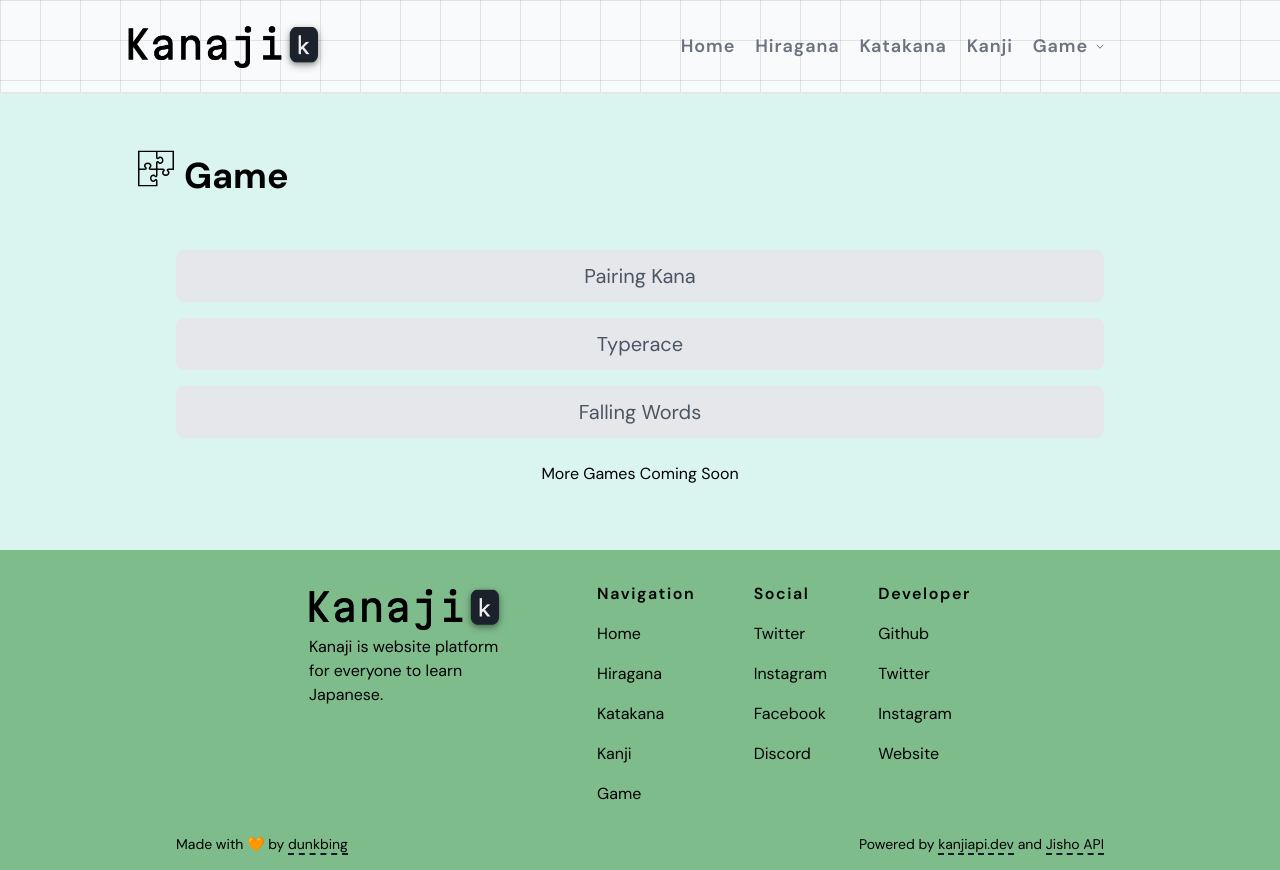
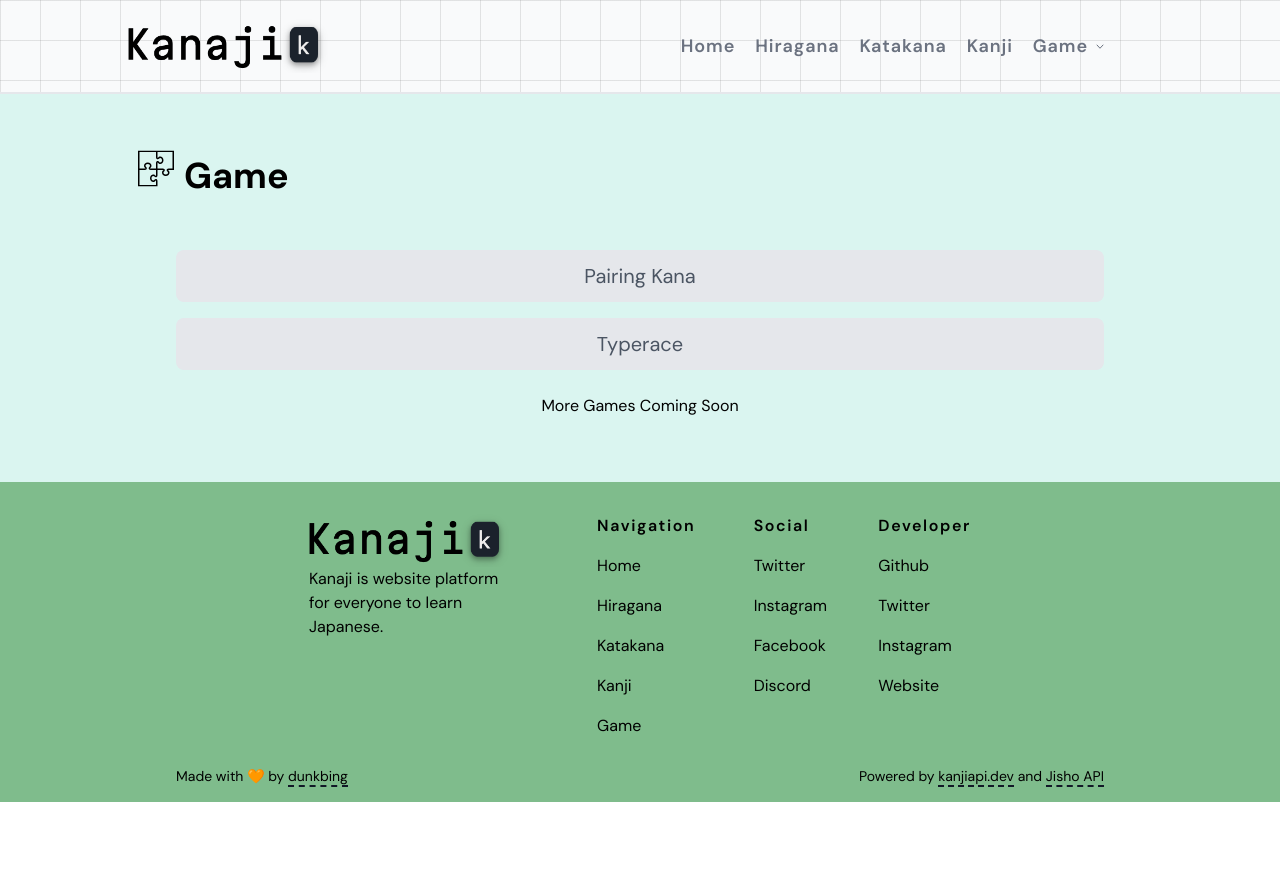
Before and after one commit to dunkbing/kanaji, a Next.js app: page /game in a window 1280 px wide. After the commit the page ends 802 px from the top, so only its background shows below. Built offline with nearby package versions, Linux system fonts and the light colour scheme.

Commit message:
disable falling words.

```diff
--- a/src/app/zero-neko/components/core/NavLinks.js
+++ b/src/app/zero-neko/components/core/NavLinks.js
@@ -9,13 +9,11 @@ const NavLinks = (props) => {
   return (
     <li className="relative group" onClick={() => setShow(!show)}>
       <Link
-        exact={props.nav.path === "/"}
         href={props.nav.type === "dropdown" ? "" : props.nav.path}
         className={
           (props.nav.type !== "dropdown" ? "flex" : "hidden ") +
           "transition-all  delay-150 flex text-gray-500 hover:text-gray-700 font-semibold text-lg tracking-wider"
         }
-        // activeClassName="filter brightness-50 dark:brightness-100 dark:text-white"
       >
         <span>{props.nav.title}</span>
       </Link>
@@ -58,12 +56,12 @@ const NavLinks = (props) => {
           >
             Type Racing
           </Link>
-          <Link
+          {/* <Link
             className="font-bold text-gray-900 hover:text-gray-700 whitespace-nowrap"
             href={"/game/falling-words"}
           >
             Falling Words
-          </Link>
+          </Link> */}
           <Link
             className="font-bold text-gray-900 hover:text-gray-700 whitespace-nowrap"
             href={"/game"}
--- a/src/app/zero-neko/views/Game.js
+++ b/src/app/zero-neko/views/Game.js
@@ -34,12 +34,12 @@ const Game = () => {
           >
             <span>Typerace</span>
           </Link>
-          <Link
+          {/* <Link
             href="game/fallingWords"
             className="text-gray-600 bg-gray-200 hover:bg-gray-300 text-xl py-3 w-full rounded-lg cursor-pointer"
           >
             <span>Falling Words</span>
-          </Link>
+          </Link> */}
         </div>
         <span className="text-base max-w-prose  mx-auto">
           More Games Coming Soon
```
